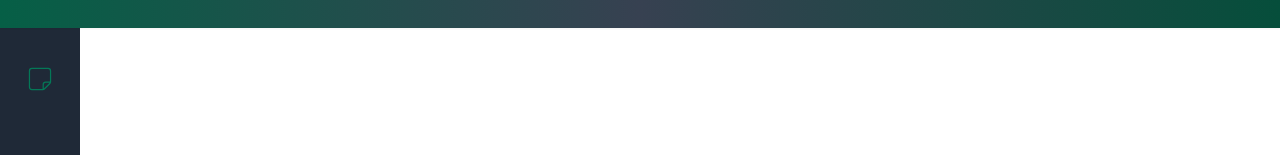
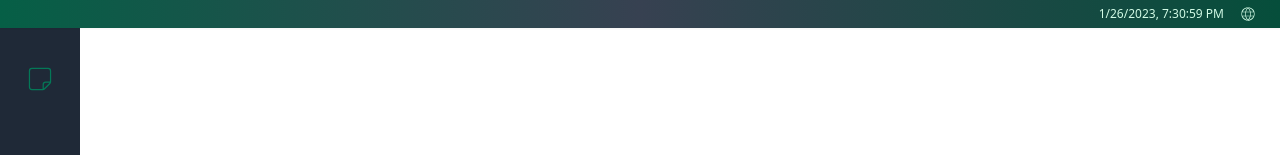
Before and after one commit to erratinsilentio/Soul-Journal, a Next.js app in the folder client/: page / in a window 1280 px wide. Shown: the top 155 px of the page. Built offline with nearby package versions, Linux system fonts and the light colour scheme.

Commit message:
feat(header): started designing mini dashboard

```diff
--- a/client/app/Header.tsx
+++ b/client/app/Header.tsx
@@ -1,5 +1,10 @@
+import { CiGlobe } from "react-icons/ci";
+
 export const Header = () => {
   return (
-    <header className="fixed z-10 top-0 w-screen h-7 bg-gradient-to-r from-emerald-800 via-gray-700 to-emerald-900 shadow-sm"></header>
+    <header className="fixed z-10 top-0 w-screen h-7 flex items-center justify-end px-6 text-xs bg-gradient-to-r from-emerald-800 via-gray-700 to-emerald-900 shadow-sm">
+      <div className="text-emerald-100"> {new Date().toLocaleString()} </div>
+      <CiGlobe className="text-emerald-100 text-base ml-4" />
+    </header>
   );
 };
```
